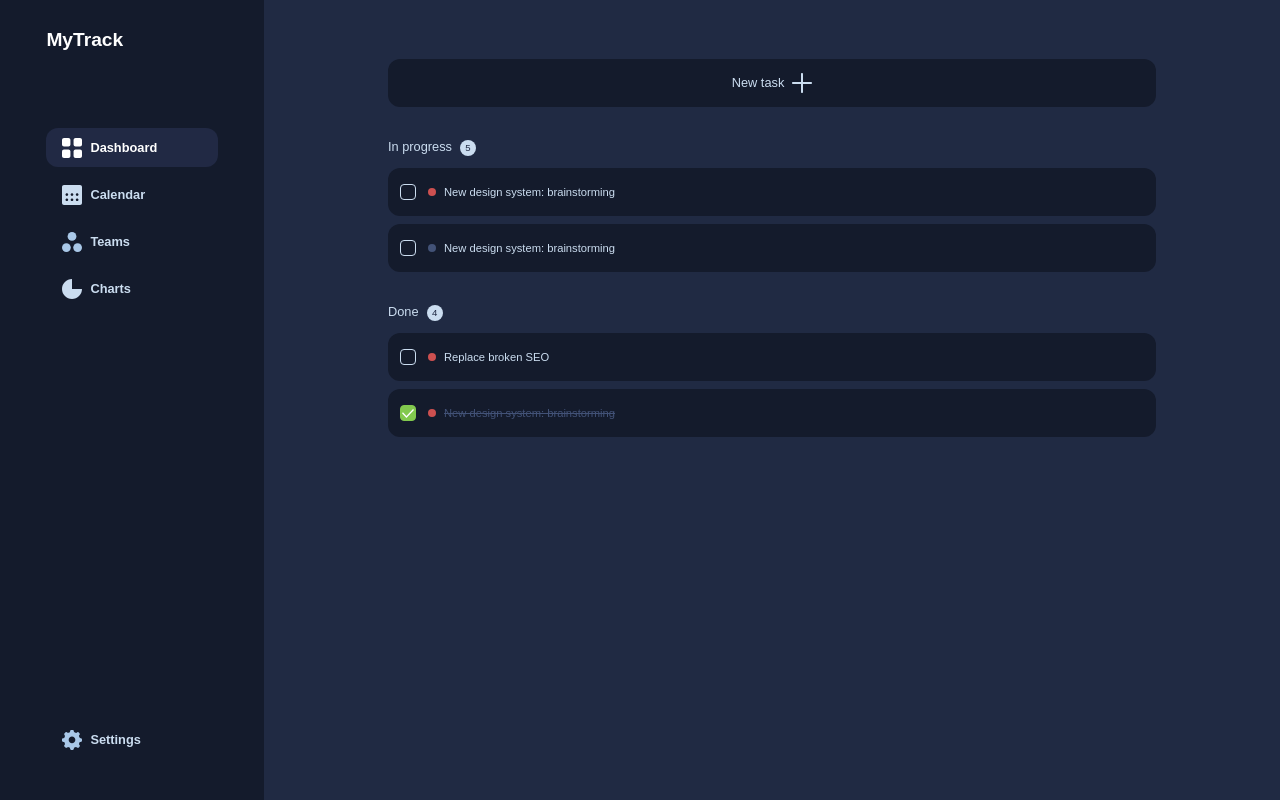
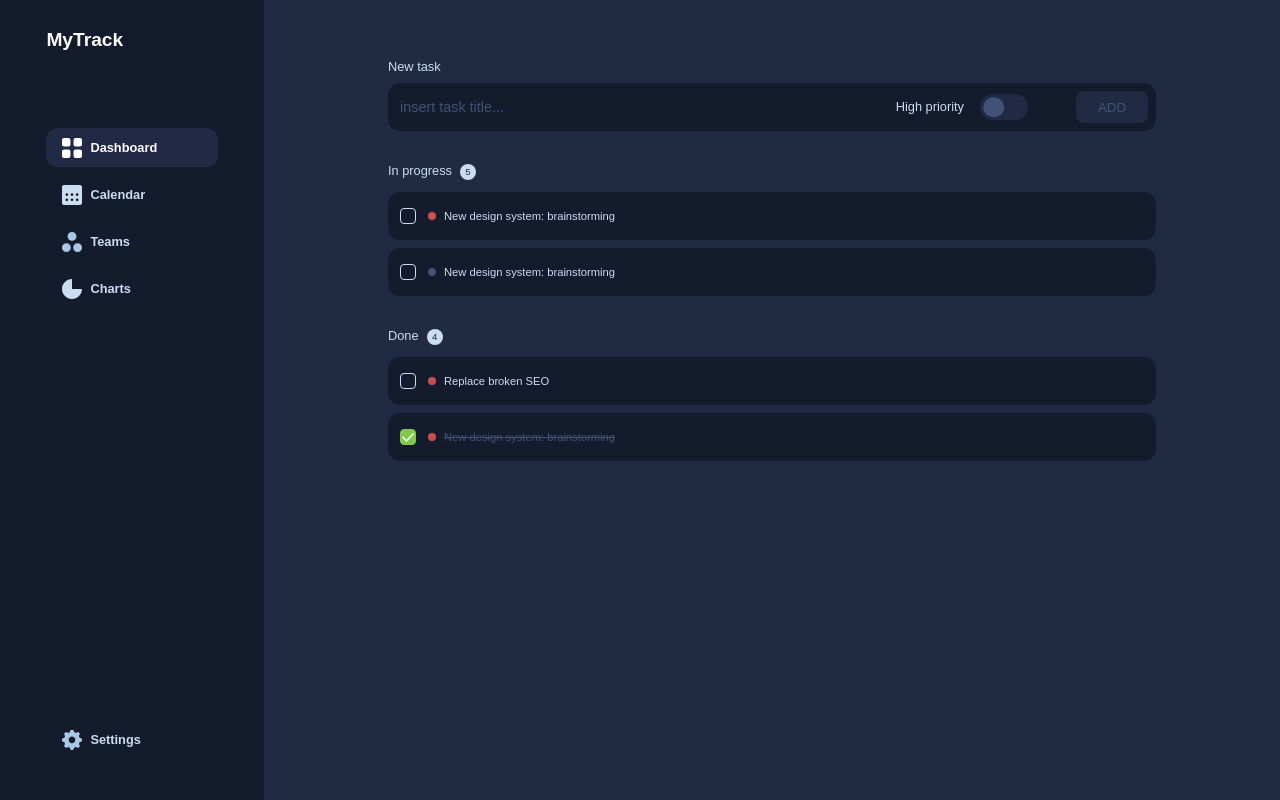
Before and after one commit to artscomi/todolist, a React (Create React App) app: page / in a window 1280 px wide. Built offline with nearby package versions, Linux system fonts and the light colour scheme; a web font is replaced by a local one.

Commit message:
create PriorityToggle

```diff
--- a/src/App.js
+++ b/src/App.js
@@ -3,6 +3,7 @@ import Plus from "./components/Icon/Plus";
 import ToolbarMobile from "./components/ToolbarMobile";
 import Sidebar from "./components/Sidebar";
 import useMediaQuery from "hooks/useMediaQueries";
+import NewTaskDesktop from 'components/NewTaskDesktop'
 
 function App() {
   let isDesktop = useMediaQuery("(min-width: 75rem)");
@@ -17,10 +18,15 @@ function App() {
         )}
 
         <main>
-          <div className="list-item list-item--add">
-            <span className="u-margin-right-small">New task</span>
-            <Plus />
-          </div>
+          {isDesktop ? (
+
+            <NewTaskDesktop />
+          ) : (
+            <div className="list-item list-item--add">
+              <span className="u-margin-right-small">New task</span>
+              <Plus />
+            </div>
+          )}
 
           <div className="list">
             <p className="list-title">
@@ -70,7 +76,7 @@ function App() {
             </ul>
           </div>
 
-          {isDesktop ? <Sidebar /> : <ToolbarMobile />  }
+          {isDesktop ? <Sidebar /> : <ToolbarMobile />}
         </main>
       </div>
     </div>
--- /dev/null
+++ b/src/components/NewTaskDesktop/index.js
@@ -0,0 +1,16 @@
+import PriorityToggle from "components/PriorityToggle";
+
+const NewTaskDesktop = () => (
+  <div className="new-task">
+    <label className="new-task__label">New task</label>
+    <div className="new-task__input-wrapper">
+      <input className="new-task__input" placeholder="insert task title..." />
+      <button className="new-task__button">Add</button>
+      <div className="toggle--desktop">
+        <PriorityToggle />
+      </div>
+    </div>
+  </div>
+);
+
+export default NewTaskDesktop;
--- /dev/null
+++ b/src/components/PriorityToggle/index.js
@@ -0,0 +1,42 @@
+import React, { useEffect, useState, useRef } from "react";
+
+const PriorityToggle = () => {
+  const [isActive, setIsActive] = useState(false);
+  const componentMount = useRef(false);
+
+  const toggle = () => setIsActive(!isActive);
+
+  useEffect(() => {
+    componentMount.current = true;
+  }, []);
+
+  return (
+    <div
+      className="toggle"
+      role="button"
+      aria-labelledby="priority-toggle-label"
+      tabIndex={0}
+      onKeyPress={(e) => {
+        if (e.key === "Enter") {
+          toggle();
+        }
+      }}
+      onClick={toggle}
+    >
+      <span
+        className="toggle__label"
+        id="priority-toggle-label"
+        title="High priority"
+      >
+        High priority
+      </span>
+      <div className="toggle__bg">
+        <div
+          className={`toggle__circle ${isActive && "toggle__circle--active"}`}
+        />
+      </div>
+    </div>
+  );
+};
+
+export default PriorityToggle;
--- a/src/sass/components/_list-item.scss
+++ b/src/sass/components/_list-item.scss
@@ -135,3 +135,89 @@
     text-align: center;
   }
 }
+
+.new-task {
+  &__input-wrapper {
+    position: relative;
+  }
+
+  &__button {
+    text-transform: uppercase;
+    min-height: 4rem;
+    position: absolute;
+    right: 1rem;
+    top: 50%;
+    transform: translateY(-50%);
+    background-color: $color-primary;
+    color: $color-tertiary;
+    width: 9rem;
+    border: 0;
+    border-radius: 1rem;
+  }
+
+  &__label {
+    display: block;
+    padding-bottom: 1rem;
+  }
+
+  &__input {
+    border-radius: $base-radius;
+    background-color: $color-primary-dark;
+    min-height: 6rem;
+    display: flex;
+    align-items: center;
+    padding: 0 1.5rem;
+    height: 4rem;
+    width: 100%;
+    border: 0;
+    margin-bottom: 4rem;
+    color: $color-white;
+
+    &::placeholder {
+      color: $color-tertiary;
+      font-size: 1.8rem;
+      font-weight: 500;
+    }
+  }
+}
+
+.toggle {
+  display: flex;
+  align-items: center;
+  cursor: pointer;
+  transition: all 0.3s ease;
+
+  &__bg {
+    background-color: $color-primary-darker;
+    width: 6rem;
+    height: 3.2rem;
+    border-radius: 14px;
+    display: flex;
+    align-items: center;
+  }
+
+  &__circle {
+    background-color: $color-tertiary;
+    width: 2.6rem;
+    height: 2.6rem;
+    border-radius: 50%;
+    transition: all 0.3s ease;
+    transform: translateX(.4rem);
+
+    &--active {
+      transition: transform 0.3s ease;
+      transform: translateX(calc(100% + .2rem));
+    }
+  }
+
+  &__label {
+    margin-right: 2rem;
+  }
+
+  &--desktop {
+    position: absolute;
+    right: 16rem;
+    top: 50%;
+    transform: translateY(-50%);
+  }
+}
```
